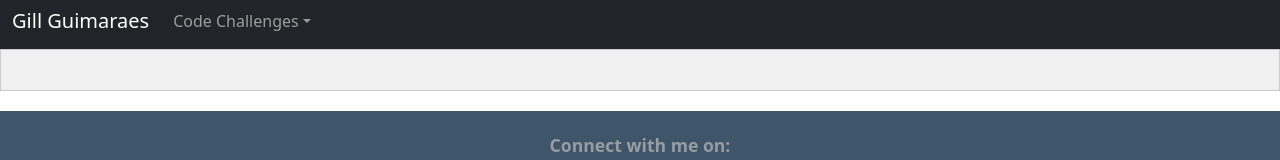
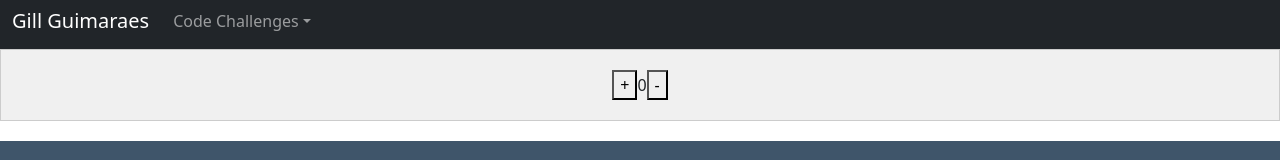
Before and after one commit to TechNestOwl/React-Code-Challenges, a React (Create React App) app: page /doubletap in a window 1280 px wide. Shown: the part 907-1067 px from the top of the page. Built offline with nearby package versions, Linux system fonts and the light colour scheme.

Commit message:
added doubletap counter as an exercise for useState

```diff
--- a/src/App.js
+++ b/src/App.js
@@ -12,6 +12,7 @@ import Counter from './components/Counter';
 import AboutMe from './components/AboutMe';
 import ObjSort from './components/ObjectSorting';
 import Palindrome from './components/Palindrome';
+import DoubleTap from './components/Counter2';
 
 function App() {
   return (
@@ -29,6 +30,7 @@ function App() {
             <Route path='/aboutme' element={<AboutMe />}/>
             <Route path='/objectsort' element={<ObjSort />}/>
             <Route path="/palindrome" element={<Palindrome />}/>
+            <Route path="/doubletap" element={<DoubleTap />}/>
 
           </Routes>
         </div>
--- /dev/null
+++ b/src/components/Counter2.jsx
@@ -0,0 +1,27 @@
+
+import React, { useState } from 'react';
+
+
+
+const DoubleTap = () => {
+
+    const [count, setCount] = useState(0);
+
+    function doubleTapUP(){
+        setCount(prevCount => prevCount + 2)
+    };
+
+    function doubleTapDown(){
+        setCount(prevCount => prevCount -2)
+    };
+
+    return(
+        <div>
+            <button onClick={doubleTapUP}>+</button>
+            <span>{count}</span>
+            <button onClick={doubleTapDown}>-</button>
+        </div>
+    )
+};
+
+export default DoubleTap;
```
